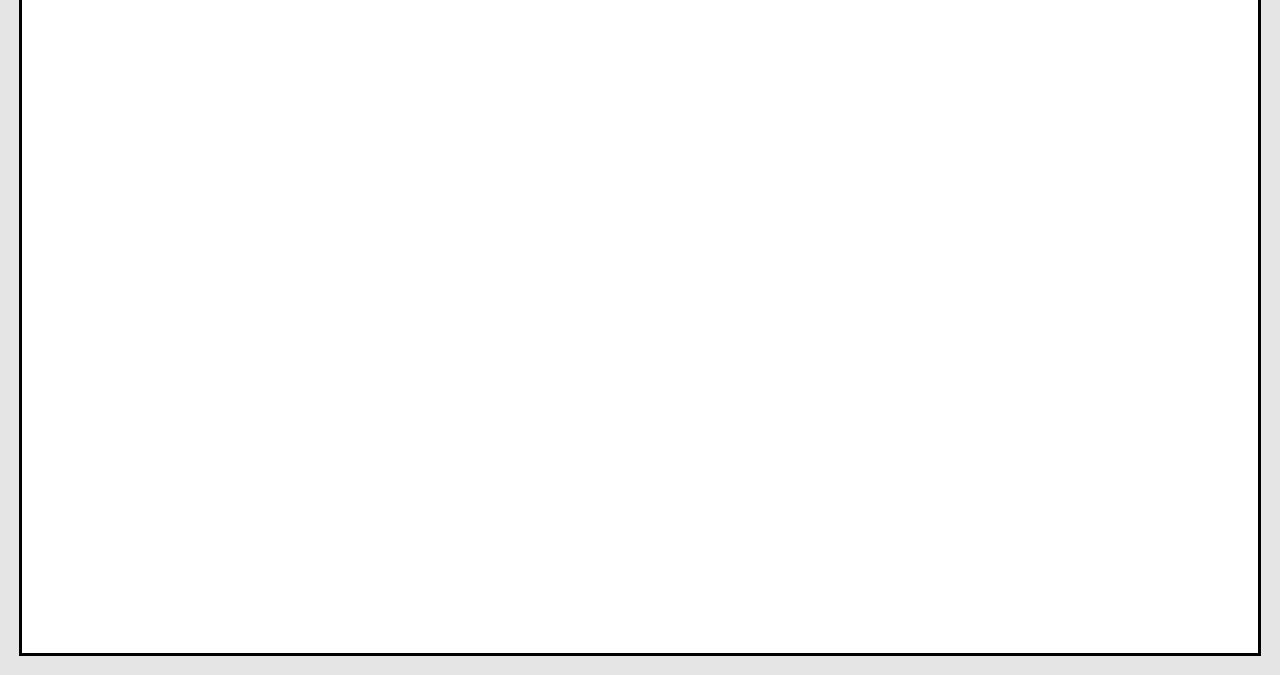
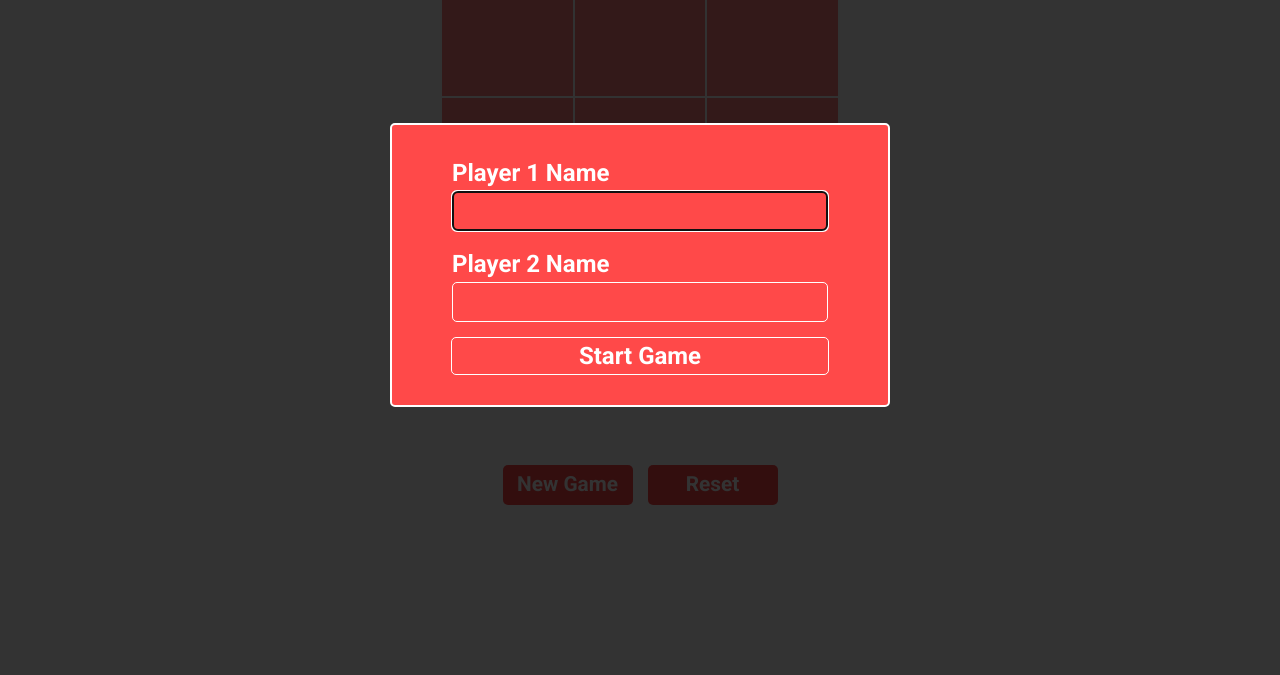
Before and after one commit to lukemullins02/tic_tac_toe, a plain HTML site: page index.html in a window 1280 px wide. Shown: the part 125-800 px from the top of the page. Drawn offline with Linux system fonts and the light colour scheme.

Commit message:
Add css changes

```diff
--- a/index.html
+++ b/index.html
@@ -5,19 +5,25 @@
     <meta name="viewport" content="width=device-width, initial-scale=1.0" />
     <title>Tic Tac Toe</title>
     <link href="styles.css" rel="stylesheet" />
+    <link rel="preconnect" href="https://fonts.googleapis.com" />
+    <link rel="preconnect" href="https://fonts.gstatic.com" crossorigin />
+    <link
+      href="https://fonts.googleapis.com/css2?family=Roboto:ital,wght@0,100..900;1,100..900&display=swap"
+      rel="stylesheet"
+    />
   </head>
-  <body>
+  <body class="roboto-text">
     <dialog id="dialog">
       <form class="player_info">
         <div>
-          <label for="player1">Player 1:</label>
+          <label for="player1">Player 1 Name</label>
           <input type="text" id="player1" name="player1" required />
         </div>
         <div>
-          <label for="player2">Player 2:</label>
+          <label for="player2">Player 2 Name</label>
           <input type="text" id="player2" name="player2" required />
         </div>
-        <input type="submit" value="Submit" id="btn" />
+        <input type="submit" value="Start Game" id="btn" />
       </form>
     </dialog>
     <div class="usernames"></div>
--- a/styles.css
+++ b/styles.css
@@ -77,20 +77,73 @@ h6 {
 }
 
 /* Project CSS */
+.roboto-text {
+  font-family: "Roboto", sans-serif;
+  font-optical-sizing: auto;
+  font-weight: 700;
+  font-style: normal;
+  font-variation-settings: "wdth" 100;
+}
+
 body {
   display: grid;
   height: 100vh;
-  grid-template-rows: auto auto 1fr auto;
+  grid-template-rows: auto auto 1fr;
 }
 
 #dialog {
-  width: 100%;
-  height: 100%;
+  background-color: rgb(255, 73, 73);
   justify-self: center;
   align-self: center;
-  position: fixed;
+  color: white;
+  border-radius: 5px;
+  font-size: 1.5rem;
+  font-weight: 700;
+  border: rgb(255, 255, 255) 2px solid;
+  padding: 30px;
+  width: 500px;
+  margin-bottom: 20px;
+}
+
+dialog > form {
+  display: flex;
+  flex-direction: column;
+  gap: 15px;
+}
+
+dialog > form > * {
+  display: flex;
+  flex-direction: column;
+  padding: 0px 30px 0 30px;
+}
+
+input[type="text"] {
+  background-color: rgb(255, 73, 73);
+  color: white;
+  border: none;
+  border: 1px solid white;
+  padding-left: 6px;
+  font-weight: 400;
+  border-radius: 5px;
+}
+
+input[type="submit"] {
+  border: none;
+  background-color: rgb(255, 73, 73);
+  border: 1px solid rgb(255, 255, 255);
+  border-radius: 5px;
+  color: white;
+  margin: 0 29px 0 29px;
+  cursor: pointer;
+}
+
+input[type="submit"]:hover {
   background-color: white;
   color: black;
+}
+
+dialog::backdrop {
+  background-color: rgb(0 0 0 / 80%);
 }
 
 .usernames {
@@ -107,6 +160,7 @@ body {
 .container {
   display: grid;
   justify-self: center;
+  border: 1px solid rgb(251, 251, 251);
   grid-template-columns: repeat(3, 1fr);
   grid-template-rows: repeat(3, 1fr);
   width: 400px;
@@ -114,22 +168,46 @@ body {
 }
 
 .tiles {
+  background-color: rgb(254, 127, 127);
   display: flex;
   justify-content: center;
   align-items: center;
-  background-color: white;
-  color: black;
-  border: 1px solid black;
+  color: white;
+  border: 1px solid rgb(251, 251, 251);
   font-size: 2.4rem;
+}
+
+.usernames {
+  font-size: 2rem;
 }
 
 .scores {
   display: flex;
   justify-content: center;
+  font-size: 2rem;
 }
 
 .bottom {
   display: flex;
   justify-content: center;
   margin-bottom: 50px;
+  gap: 15px;
 }
+
+.bottom > * {
+  margin-bottom: 120px;
+  background-color: rgb(255, 73, 73);
+  color: white;
+  font-size: 1.3rem;
+  border: none;
+  border-radius: 5px;
+  cursor: pointer;
+  width: 130px;
+  height: 40px;
+}
+
+.bottom > *:hover {
+  border: solid 1px rgb(255, 73, 73);
+  background-color: rgb(255, 255, 255);
+  color: rgb(255, 73, 73);
+}
```
